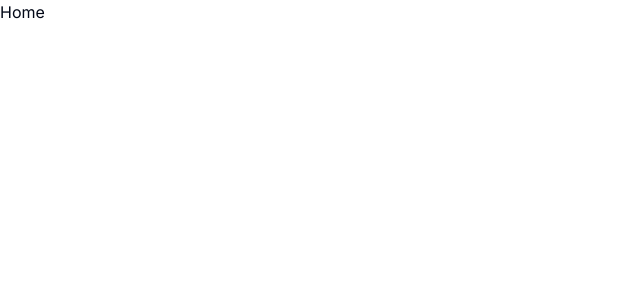
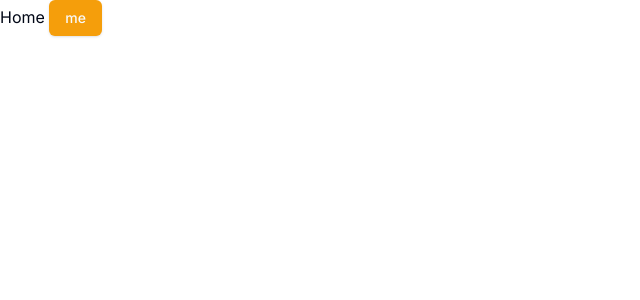
Before and after one commit to ubuntuportal/ubuntu_portal, a Next.js app in the folder ubuntu_portal_frontend/: page / in a window 1280 px wide. Shown: the top 300 px of the page, without its empty margins (0-640 px from the left). Built offline with nearby package versions, Linux system fonts and the light colour scheme.

Commit message:
add local brance

```diff
--- a/ubuntu_portal_frontend/app/page.tsx
+++ b/ubuntu_portal_frontend/app/page.tsx
@@ -1,3 +1,9 @@
+import { Button } from '@/components/ui/button';
+
 export default function Home() {
-  return <div>Home</div>;
+  return (
+    <div>
+      Home <Button className="bg-amber-500">me</Button>
+    </div>
+  );
 }
```
